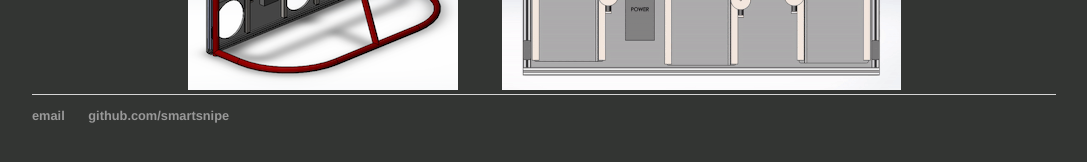
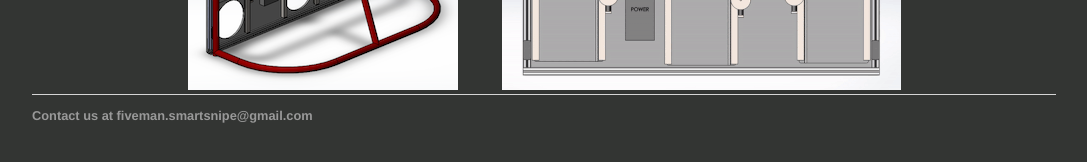
Before and after one commit to SmartSnipe/SmartSnipe.github.io, a Jekyll site: the page built from index.html, in a window 1280 px wide. Shown: the part 506-668 px from the top of the page, without its empty margins (96-1183 px from the left). Built offline with Jekyll 4.4.1, drawn with Linux system fonts in a browser that asks for light colours.

Commit message:
Update footer

```diff
--- a/_layouts/default.html
+++ b/_layouts/default.html
@@ -21,8 +21,7 @@
 			</div><!-- /.container -->
 			<footer>
 	    		<ul>
-	        		<li><a href="mailto:nicksentjens@gmail.com">email</a></li>
-	        		<li><a href="https://github.com/smartsnipe">github.com/smartsnipe</a></li>
+	        		<li><a href="mailto:nicksentjens@gmail.com">Contact us at fiveman.smartsnipe@gmail.com</a></li>
 				</ul>
 			</footer>
 		</body>
```
